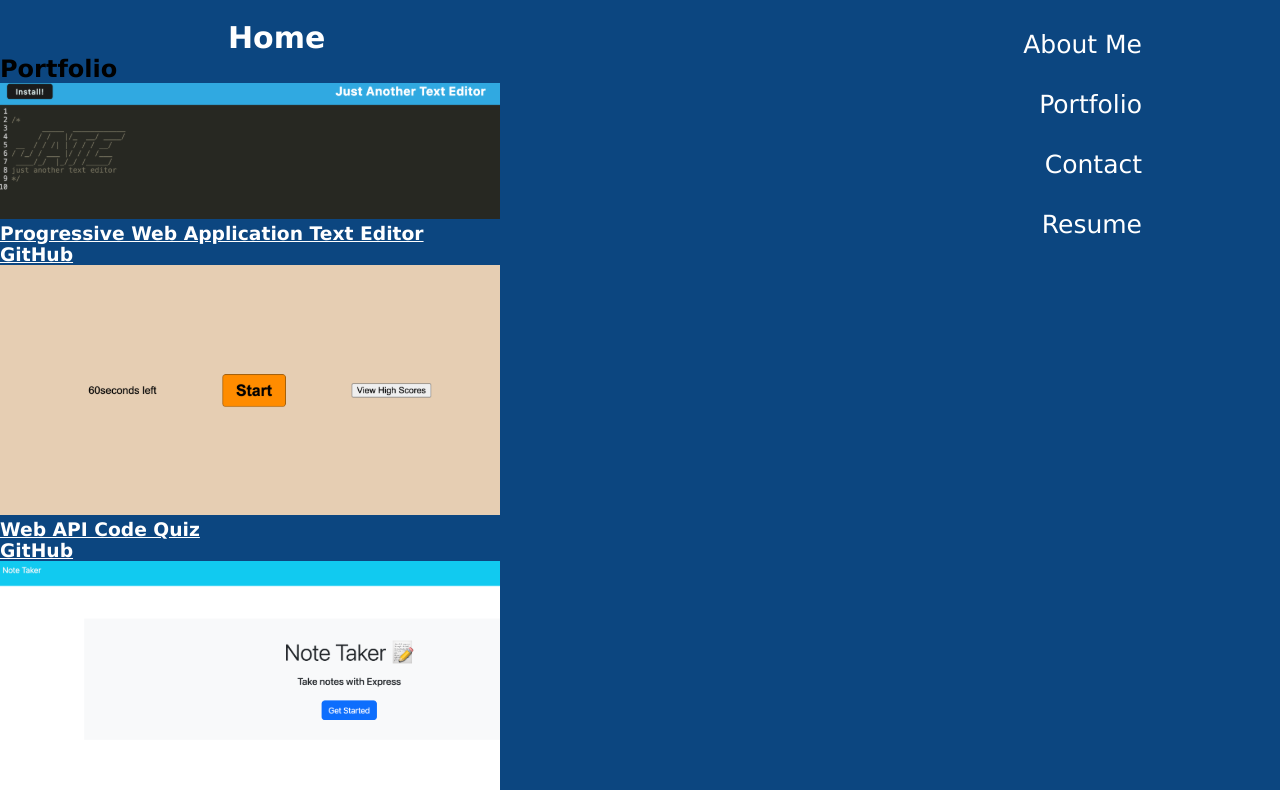
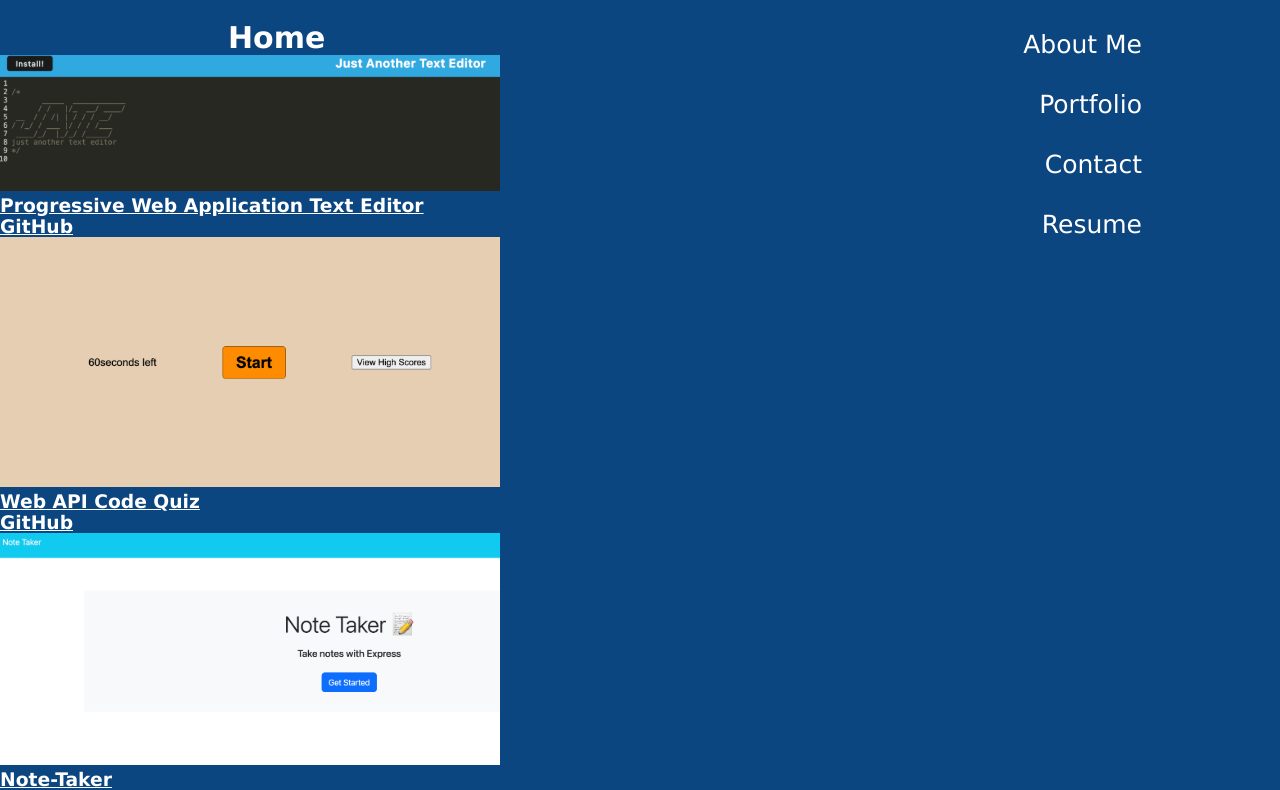
Before and after one commit to garrettperson/React-Portfolio, a React (Vite) app: page /Portfolio in a window 1280 px wide. Shown: the top 790 px of the page. Built offline with nearby package versions, Linux system fonts and the light colour scheme.

Commit message:
removed portfolio title

```diff
--- a/src/components/Portfolio/portfolio.jsx
+++ b/src/components/Portfolio/portfolio.jsx
@@ -5,7 +5,6 @@ import { getImage } from "../../utils/utils";
 const Portfolio = () => {
     return (
         <section id="portfolio">
-        <h2 className="title">Portfolio</h2>
         <div className="container">
             <div className="item-1">
                 <img src={getImage("JATEscreenshot.png")} alt="just-another-text-editor-image"/>
```
